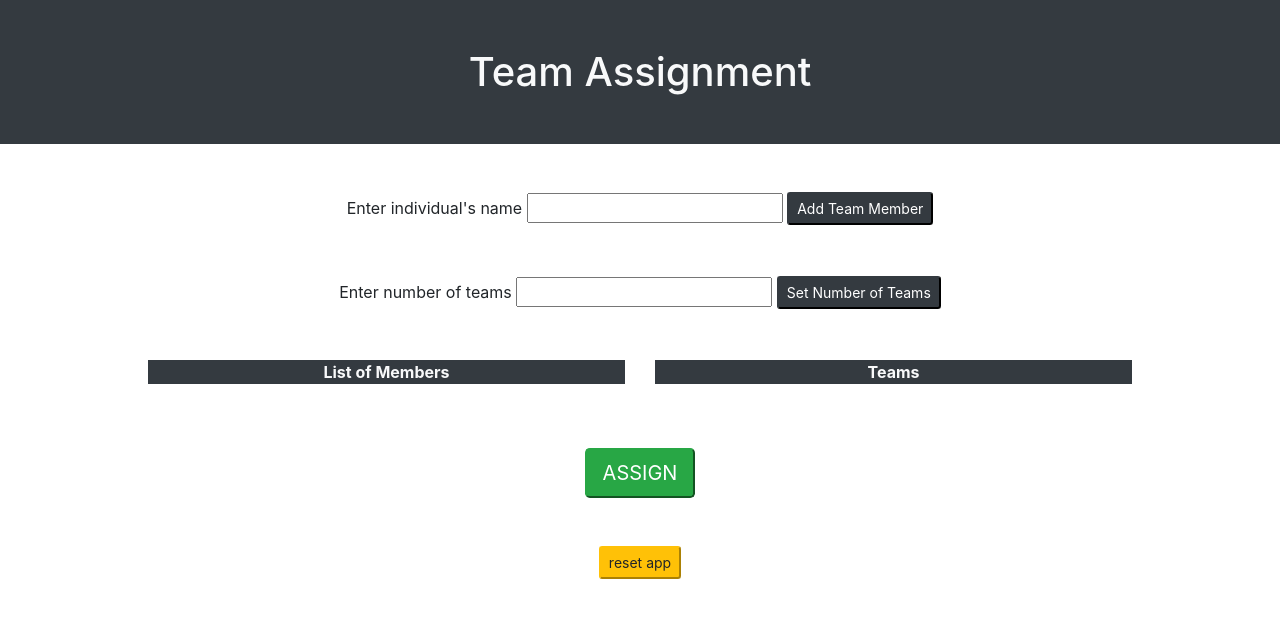
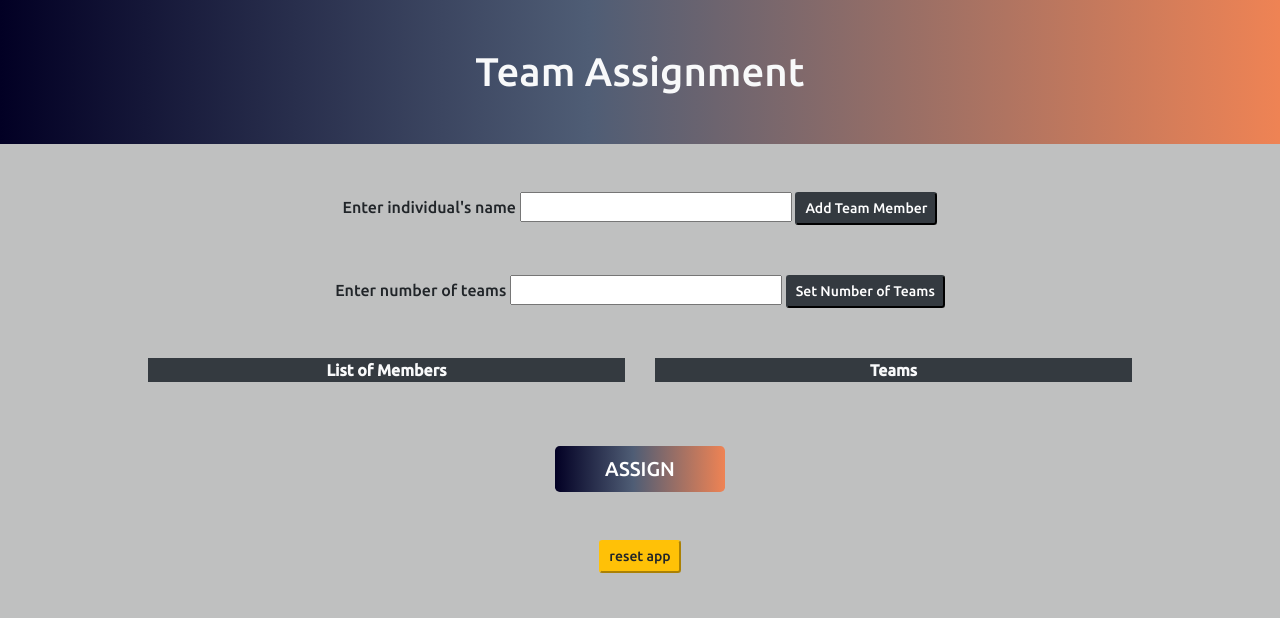
Before and after one commit to martipurull/M2_D4, a plain HTML site: page index.html in a window 1280 px wide. Drawn offline with nearby package versions, Linux system fonts and the light colour scheme.

Commit message:
added some extra styles

```diff
--- a/app.js
+++ b/app.js
@@ -42,6 +42,7 @@ const setNumberOfTeams = function () {
         removeButton.classList.add('btn-danger')
         removeButton.classList.add('mt-3')
         removeButton.addEventListener('click', function () {
+            addedNames.push(teamList.lastChild.innerText)
             teamList.removeChild(teamList.lastChild)
         })
         individualTeamDiv.appendChild(removeButton)
--- a/index.html
+++ b/index.html
@@ -24,6 +24,10 @@
   <!-- Bootstrap CSS -->
   <link rel="stylesheet" href="https://cdn.jsdelivr.net/npm/bootstrap@4.6.0/dist/css/bootstrap.min.css"
     integrity="sha384-B0vP5xmATw1+K9KRQjQERJvTumQW0nPEzvF6L/Z6nronJ3oUOFUFpCjEUQouq2+l" crossorigin="anonymous" />
+  <link rel="preconnect" href="https://fonts.googleapis.com">
+  <link rel="preconnect" href="https://fonts.gstatic.com" crossorigin>
+  <link href="https://fonts.googleapis.com/css2?family=Ubuntu:wght@300;500&display=swap" rel="stylesheet">
+  <link rel="stylesheet" href="styles.css">
 </head>
 
 <body>
--- /dev/null
+++ b/styles.css
@@ -0,0 +1,17 @@
+   body {
+      font-family: 'Ubuntu', sans-serif;
+      background-color: #bfc0c0;
+    }
+
+    h1 {
+        background: rgb(2,0,36);
+        background: linear-gradient(90deg, rgba(2,0,36,1) 0%, rgba(79,93,117,1) 46%, rgba(239,131,84,1) 100%);
+    }
+
+    .btn-success {
+        background: rgb(2,0,36);
+        background: linear-gradient(90deg, rgba(2,0,36,1) 0%, rgba(79,93,117,1) 46%, rgba(239,131,84,1) 100%);
+        border: none;
+        padding-left: 50px;
+        padding-right: 50px;
+    }
```
